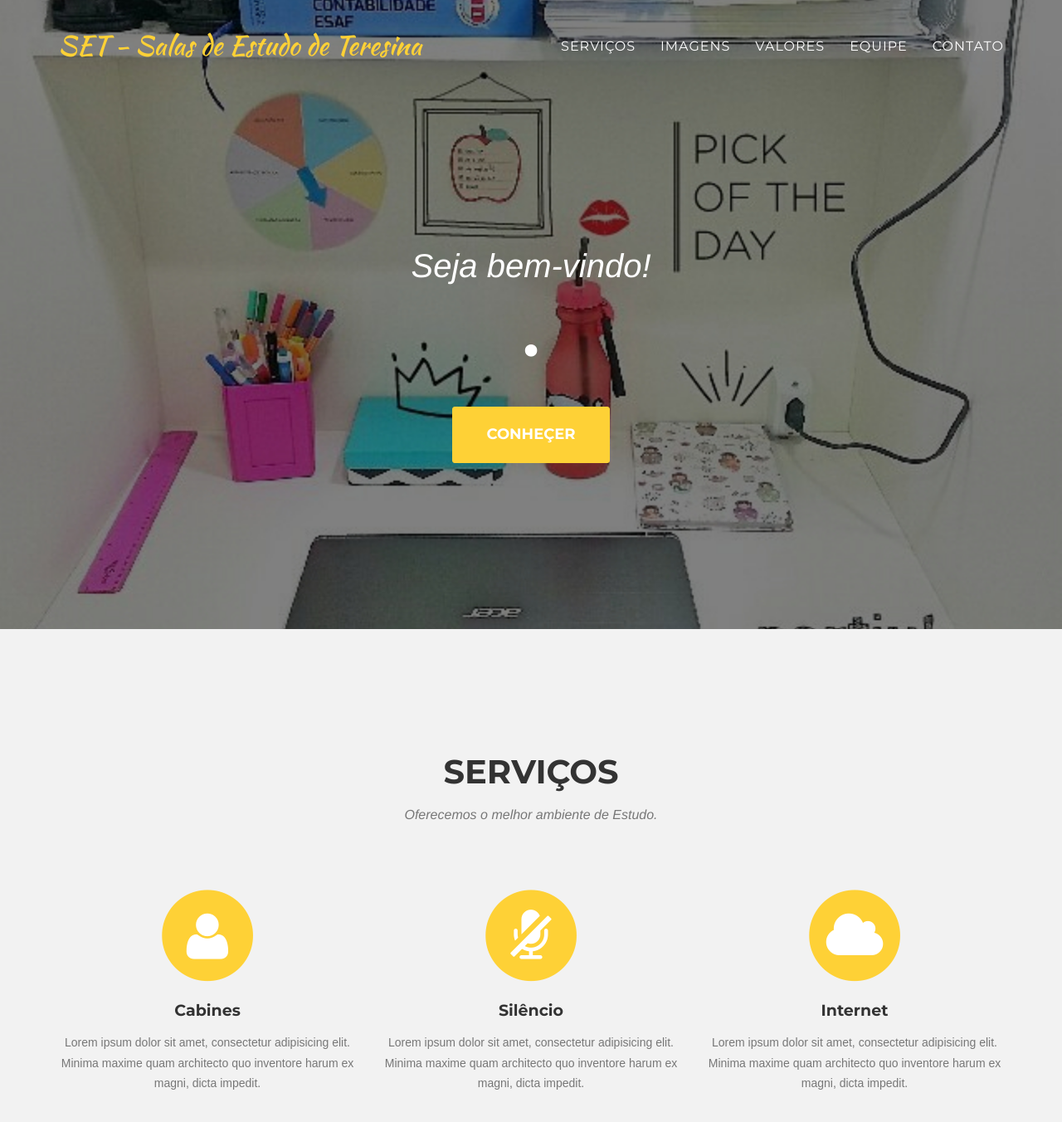
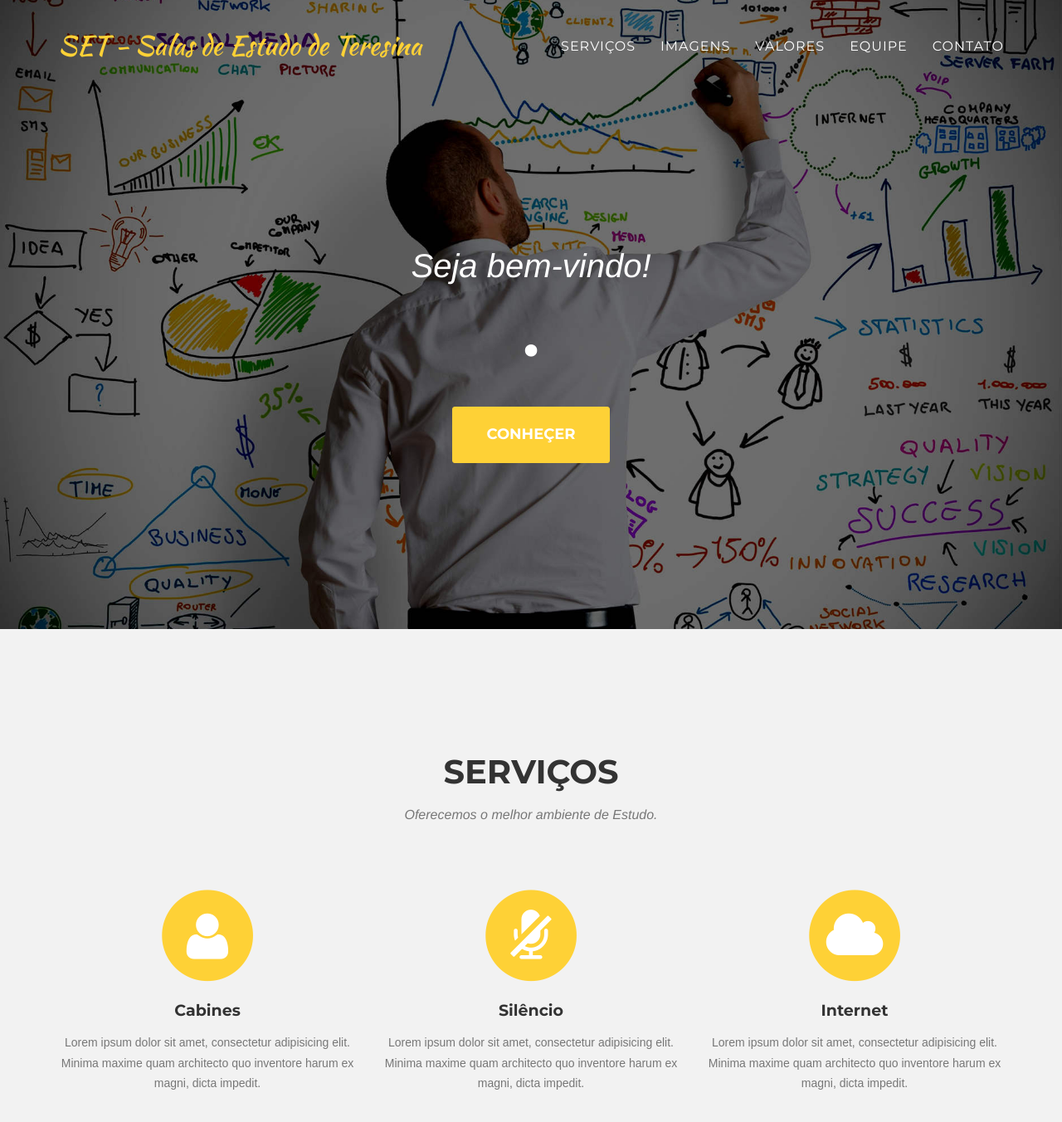
Before and after one commit to lailson/set, a Jekyll site: the page built from index.html, in a window 1280 px wide and 1400 px high. Shown: the top 1352 px of the window at 83% size. Built offline with Jekyll 4.4.1, drawn with Linux system fonts in a browser that asks for light colours; some web fonts are replaced.

Commit message:
background

```diff
--- a/_includes/css/agency.css
+++ b/_includes/css/agency.css
@@ -266,7 +266,7 @@ header {
     text-align: center;
     color: #fff;
     background-attachment: scroll;
-    background-image: url(../set/img/header-bg.jpg);
+    background-image: url(../set/img/background.jpg);
     background-position: center center;
     background-repeat: none;
     -webkit-background-size: cover;
```
Also changed, not shown: img/background.jpg (added).
